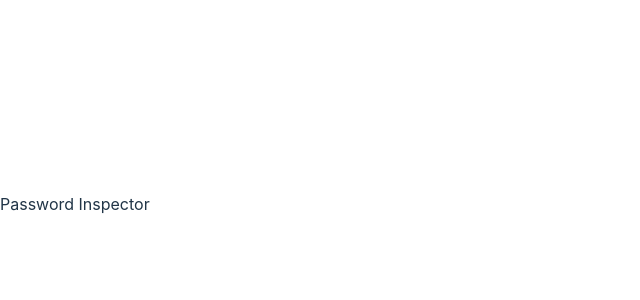
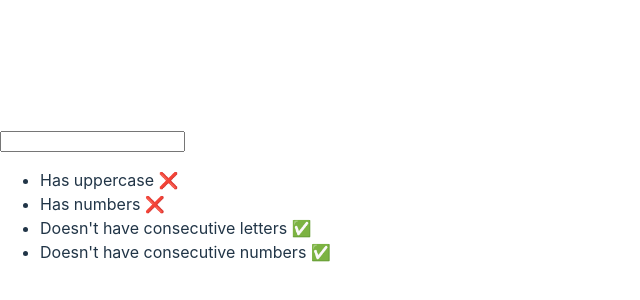
Before and after one commit to Accelx9/PasswordInspector, a React (Vite) app: page / in a window 1280 px wide. Shown: the part 196-496 px from the top of the page, without its empty margins (0-640 px from the left). Built offline with nearby package versions, Linux system fonts and the light colour scheme.

Commit message:
Added basic validations

```diff
--- a/src/App.tsx
+++ b/src/App.tsx
@@ -1,7 +1,34 @@
+import PasswordField from "./components/PasswordField";
+import {
+  hasConsecutiveLetters,
+  hasConsecutiveNumbers,
+  hasNumbers,
+  hasUpperCases,
+} from "./components/validations";
+
 function App() {
   return (
     <>
-      <p>Password Inspector</p>
+      <PasswordField
+        validations={[
+          {
+            description: "Has uppercase",
+            validator: hasUpperCases,
+          },
+          {
+            description: "Has numbers",
+            validator: hasNumbers,
+          },
+          {
+            description: "Doesn't have consecutive letters",
+            validator: hasConsecutiveLetters,
+          },
+          {
+            description: "Doesn't have consecutive numbers",
+            validator: hasConsecutiveNumbers,
+          },
+        ]}
+      />
     </>
   );
 }
--- a/src/components/PasswordField/index.tsx
+++ b/src/components/PasswordField/index.tsx
@@ -1,7 +1,36 @@
+import { useState } from "react";
 import { PasswordFieldProps } from "./interfaces";
 
-const PasswordField = ({ validations }: PasswordFieldProps) => {
-  return <div>PasswordField</div>;
+const PasswordField = ({
+  validations,
+  containerClassNames,
+  fieldClassNames,
+  listClassNames,
+}: PasswordFieldProps) => {
+  const [password, setPassword] = useState("");
+
+  const handleChangePassword = (event: React.ChangeEvent<HTMLInputElement>) => {
+    setPassword(event.target.value);
+  };
+
+  return (
+    <div className={`${containerClassNames}`}>
+      <input
+        type="password"
+        value={password}
+        name="passwordField"
+        className={`${fieldClassNames}`}
+        onChange={handleChangePassword}
+      />
+      <ul className={`${listClassNames}`}>
+        {validations?.map(({ description, validator }, index) => (
+          <li key={index}>
+            {description} {validator(password) ? "✅" : "❌"}
+          </li>
+        ))}
+      </ul>
+    </div>
+  );
 };
 
 export default PasswordField;
--- a/src/components/validations/index.ts
+++ b/src/components/validations/index.ts
@@ -1,15 +1,19 @@
-export const hasNumberRegex = () => {
-  return /[0-9]/;
+export const hasNumbers = (value: string) => {
+  return /[0-9]/.test(value);
 };
 
-export const hasSpecialCharRegex = () => {
-  return /[!@#$%^&*()_+{}[\]:;<>,.?~\\/-]/;
+export const hasSpecialCharacters = (value: string) => {
+  return /[!@#$%^&*()_+{}[\]:;<>,.?~\\/-]/.test(value);
 };
 
-export const hasUpperCaseRegex = () => {
-  return /[A-Z]/;
+export const hasUpperCases = (value: string) => {
+  return /[A-Z]/.test(value);
 };
 
-export const hasConsecutiveLettersRegex = () => {
-  return /[a-zA-Z]{2,}/;
+export const hasConsecutiveLetters = (value: string) => {
+  return !/[a-zA-Z]{2,}/.test(value);
 };
+
+export const hasConsecutiveNumbers = (value: string) => {
+  return !/[0-9]{2,}/.test(value);
+};
```
Also changed, not shown: src/components/PasswordField/interfaces.ts (+7 -6 lines).
